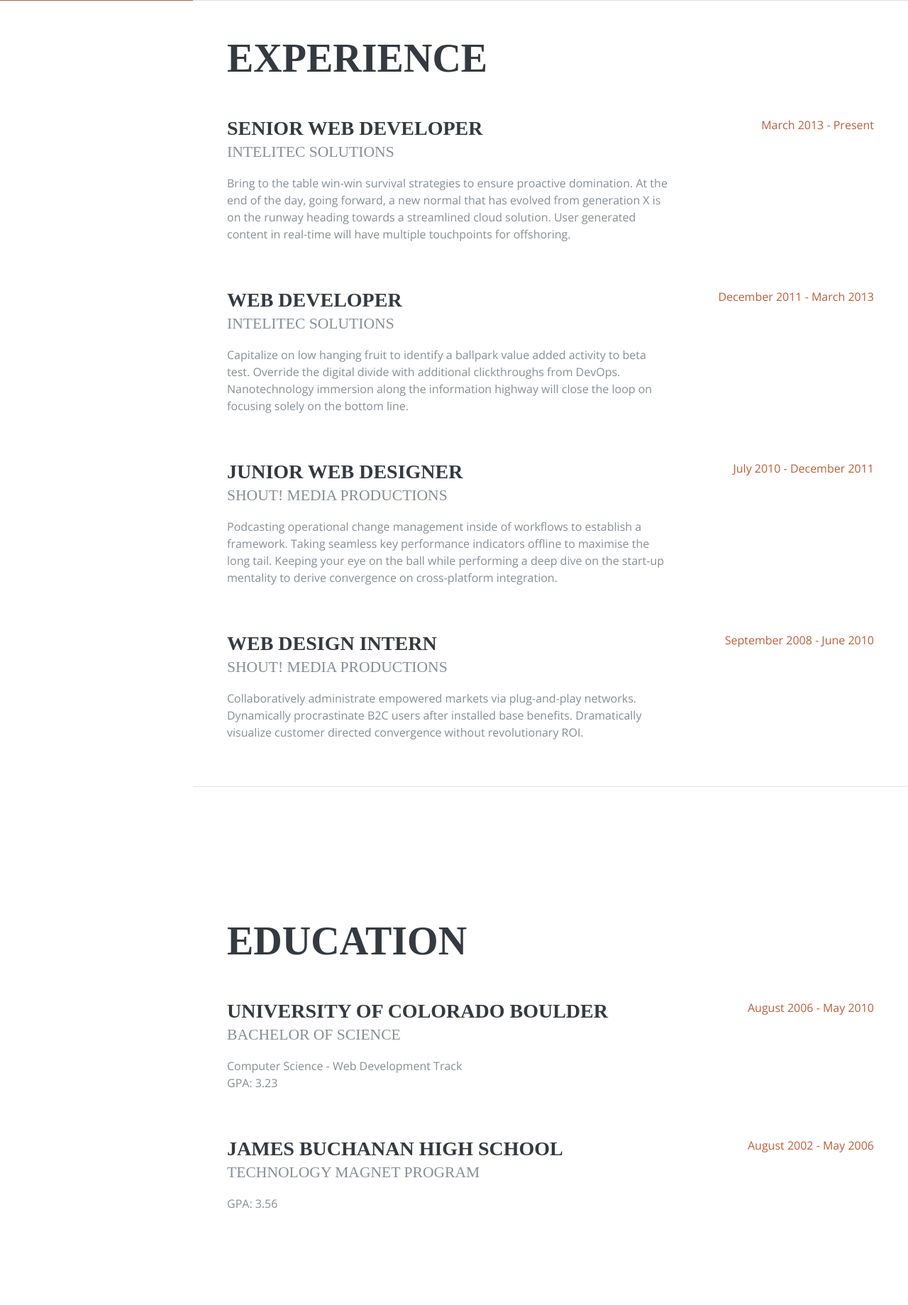
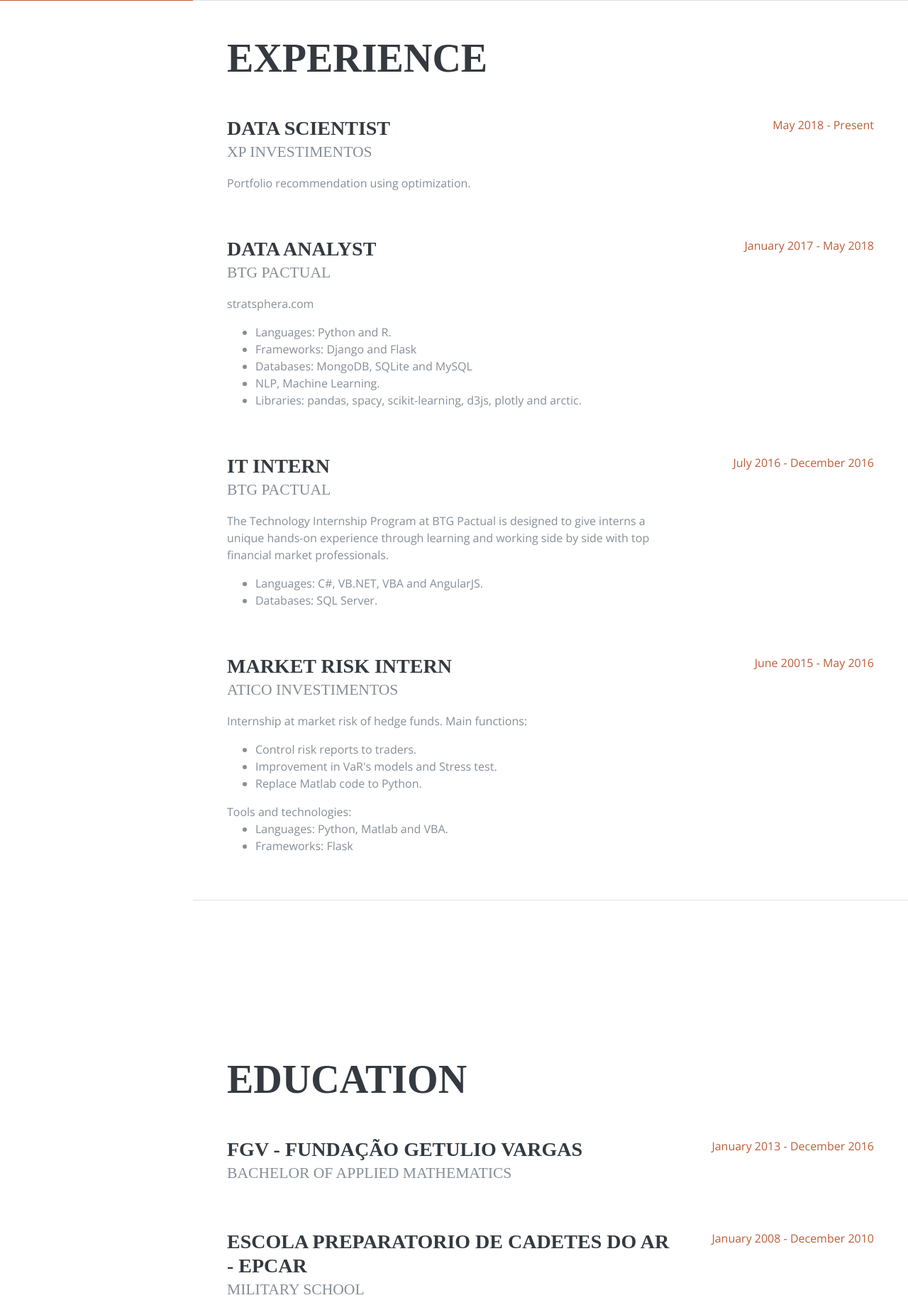
Before and after one commit to helderrezende/helderrezende.com, a Flask app: page / in a window 1280 px wide. Shown: the part 799-2638 px from the top of the page at 71% size. Run offline with Flask 2, Linux system fonts and the light colour scheme; some libraries are stand-ins or nearby versions; some web fonts are replaced.

Commit message:
feat: updated experience

```diff
--- a/templates/index.html
+++ b/templates/index.html
@@ -8,7 +8,7 @@
     <meta name="description" content="">
     <meta name="author" content="">
 
-    <title>Resume - Start Bootstrap Theme</title>
+    <title>Helder Rezende</title>
 
     <!-- Bootstrap core CSS -->
     <link href="static/vendor/bootstrap/css/bootstrap.min.css" rel="stylesheet">
@@ -115,45 +115,74 @@
 
           <div class="resume-item d-flex flex-column flex-md-row mb-5">
             <div class="resume-content mr-auto">
-              <h3 class="mb-0">Senior Web Developer</h3>
-              <div class="subheading mb-3">Intelitec Solutions</div>
-              <p>Bring to the table win-win survival strategies to ensure proactive domination. At the end of the day, going forward, a new normal that has evolved from generation X is on the runway heading towards a streamlined cloud solution. User generated content in real-time will have multiple touchpoints for offshoring.</p>
+              <h3 class="mb-0">Data Scientist</h3>
+              <div class="subheading mb-3">XP Investimentos</div>
+              <p>Portfolio recommendation using optimization.</p>
             </div>
             <div class="resume-date text-md-right">
-              <span class="text-primary">March 2013 - Present</span>
+              <span class="text-primary">May 2018 - Present</span>
             </div>
           </div>
 
           <div class="resume-item d-flex flex-column flex-md-row mb-5">
             <div class="resume-content mr-auto">
-              <h3 class="mb-0">Web Developer</h3>
-              <div class="subheading mb-3">Intelitec Solutions</div>
-              <p>Capitalize on low hanging fruit to identify a ballpark value added activity to beta test. Override the digital divide with additional clickthroughs from DevOps. Nanotechnology immersion along the information highway will close the loop on focusing solely on the bottom line.</p>
+              <h3 class="mb-0">Data Analyst</h3>
+              <div class="subheading mb-3">BTG Pactual</div>
+              <p>stratsphera.com
+              <UL>
+              <LI>Languages: Python and R.</LI>
+              <LI>Frameworks: Django and Flask</LI>
+              <LI>Databases: MongoDB, SQLite and MySQL</LI>
+              <LI>NLP, Machine Learning.</LI>
+              <LI>Libraries: pandas, spacy, scikit-learning, d3js, plotly and arctic.</LI>
+
+              </UL>
+                </p>
             </div>
             <div class="resume-date text-md-right">
-              <span class="text-primary">December 2011 - March 2013</span>
+              <span class="text-primary">January 2017 - May 2018</span>
             </div>
           </div>
 
           <div class="resume-item d-flex flex-column flex-md-row mb-5">
             <div class="resume-content mr-auto">
-              <h3 class="mb-0">Junior Web Designer</h3>
-              <div class="subheading mb-3">Shout! Media Productions</div>
-              <p>Podcasting operational change management inside of workflows to establish a framework. Taking seamless key performance indicators offline to maximise the long tail. Keeping your eye on the ball while performing a deep dive on the start-up mentality to derive convergence on cross-platform integration.</p>
+              <h3 class="mb-0">IT Intern</h3>
+              <div class="subheading mb-3">BTG Pactual</div>
+              <p>The Technology Internship Program at BTG Pactual is designed to give interns a unique hands-on experience through learning and working side by side with top financial market professionals.
+
+                <UL>
+                  <LI>Languages: C#, VB.NET, VBA and AngularJS.</LI>
+                  <LI>Databases: SQL Server.</LI>
+                </UL>
+
+              </p>
             </div>
             <div class="resume-date text-md-right">
-              <span class="text-primary">July 2010 - December 2011</span>
+              <span class="text-primary">July 2016 - December 2016</span>
             </div>
           </div>
 
           <div class="resume-item d-flex flex-column flex-md-row">
             <div class="resume-content mr-auto">
-              <h3 class="mb-0">Web Design Intern</h3>
-              <div class="subheading mb-3">Shout! Media Productions</div>
-              <p>Collaboratively administrate empowered markets via plug-and-play networks. Dynamically procrastinate B2C users after installed base benefits. Dramatically visualize customer directed convergence without revolutionary ROI.</p>
+              <h3 class="mb-0">Market Risk Intern</h3>
+              <div class="subheading mb-3">Atico investimentos</div>
+              <p>Internship at market risk of hedge funds. Main functions:
+                <UL>
+                  <LI>Control risk reports to traders.</LI>
+                  <LI>Improvement in VaR's models and Stress test.</LI>
+                  <LI>Replace Matlab code to Python.</LI>
+                </UL>
+
+                Tools and technologies:
+
+                <UL>
+                  <LI>Languages: Python, Matlab and VBA.</LI>
+                  <LI>Frameworks: Flask</LI>
+                </UL>
+              </p>
             </div>
             <div class="resume-date text-md-right">
-              <span class="text-primary">September 2008 - June 2010</span>
+              <span class="text-primary">June 20015 - May 2016</span>
             </div>
           </div>
 
@@ -167,24 +196,22 @@
 
           <div class="resume-item d-flex flex-column flex-md-row mb-5">
             <div class="resume-content mr-auto">
-              <h3 class="mb-0">University of Colorado Boulder</h3>
-              <div class="subheading mb-3">Bachelor of Science</div>
-              <div>Computer Science - Web Development Track</div>
-              <p>GPA: 3.23</p>
+              <h3 class="mb-0">FGV - Fundação Getulio Vargas</h3>
+              <div class="subheading mb-3">Bachelor of Applied Mathematics</div>
+
             </div>
             <div class="resume-date text-md-right">
-              <span class="text-primary">August 2006 - May 2010</span>
+              <span class="text-primary">January 2013 - December 2016</span>
             </div>
           </div>
 
           <div class="resume-item d-flex flex-column flex-md-row">
             <div class="resume-content mr-auto">
-              <h3 class="mb-0">James Buchanan High School</h3>
-              <div class="subheading mb-3">Technology Magnet Program</div>
-              <p>GPA: 3.56</p>
+              <h3 class="mb-0">Escola Preparatorio de Cadetes do Ar - EPCar</h3>
+              <div class="subheading mb-3">Military School</div>
             </div>
             <div class="resume-date text-md-right">
-              <span class="text-primary">August 2002 - May 2006</span>
+              <span class="text-primary">January 2008 - December 2010</span>
             </div>
           </div>
 
@@ -197,6 +224,11 @@
 
           <div class="subheading mb-3">Programming Languages &amp; Tools</div>
           <ul class="list-inline list-icons">
+
+              <li class="list-inline-item">
+                  <i class="devicons devicons-python"></i>
+                </li>
+
             <li class="list-inline-item">
               <i class="devicons devicons-html5"></i>
             </li>
```
